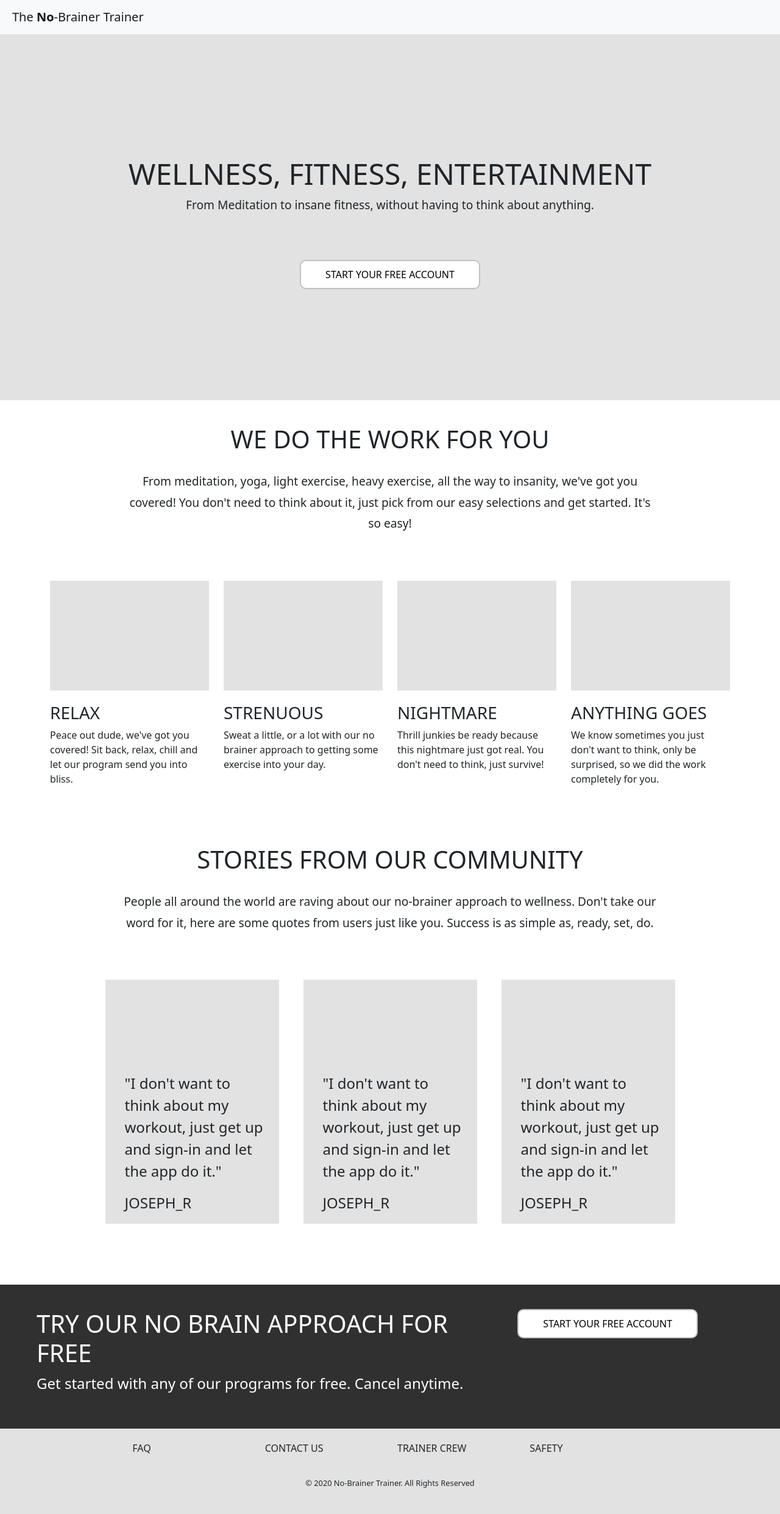
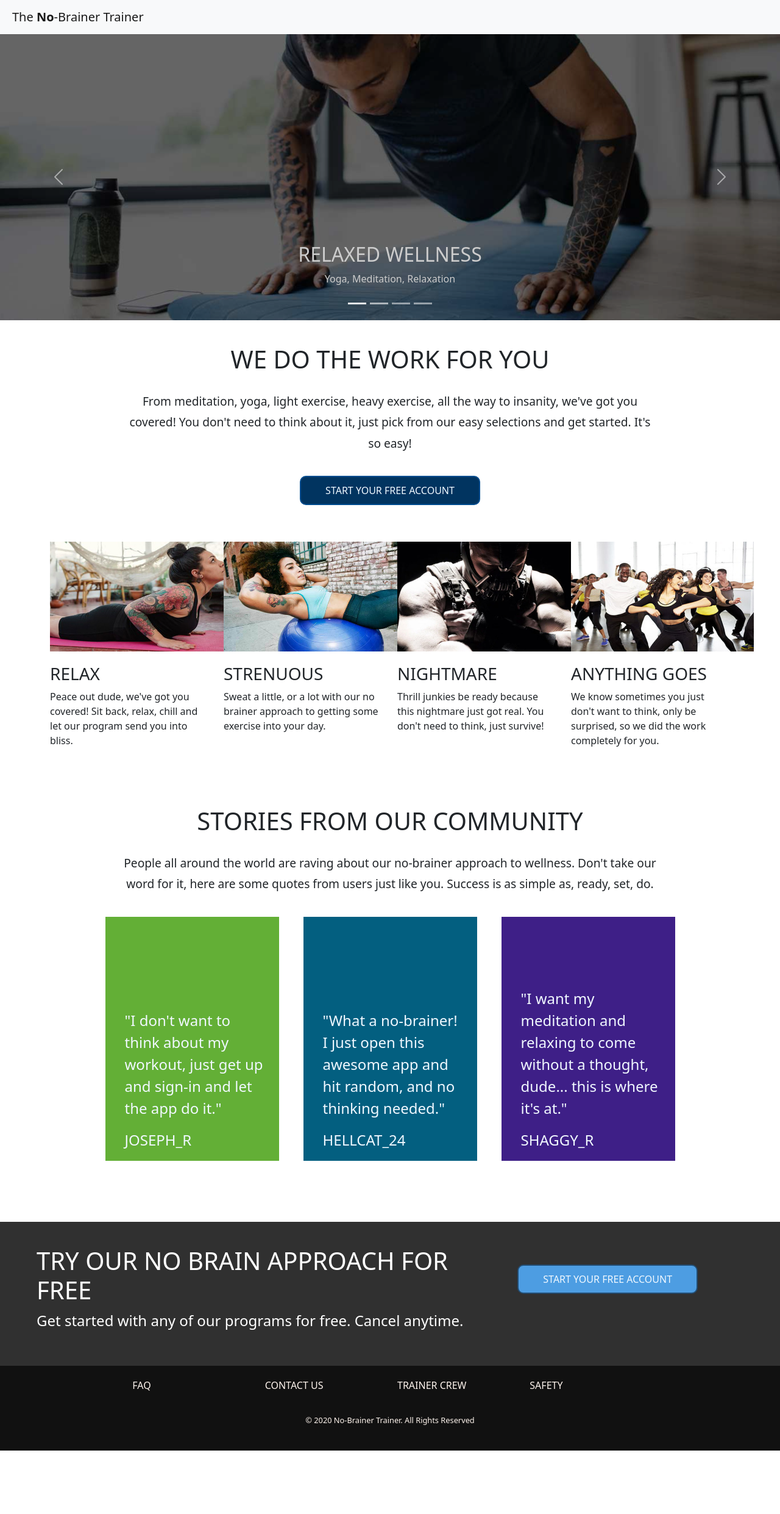
Before and after one commit to pmhagwood/no-brainertrainer, a website: page public/index.html in a window 1280 px wide. Shown: the whole page at 61% size. After the commit the page ends 2378 px from the top, so only its background shows below. Drawn offline with nearby package versions, Linux system fonts and the light colour scheme.

Commit message:
Index images and responsive

```diff
--- a/public/index.html
+++ b/public/index.html
@@ -22,14 +22,64 @@
     </header>
     <main>
         <section>
-            <div class="col-md-12 heroblock">
+            <!-- <div class="col-md-12 heroblock">
                 <div class="herocontent">
                     <h1 class="mainheadline">WELLNESS, FITNESS, ENTERTAINMENT</h1>
                     <p class="subheadcopy">From Meditation to insane fitness, without having to think about anything.
                     </p>
                     <button class="btn-accout" >START YOUR FREE ACCOUNT</button>
                 </div>
-            </div>
+            </div> -->
+            <div id="carouselExampleIndicators" class="carousel slide" data-ride="carousel">
+                <ol class="carousel-indicators">
+                  <li data-target="#carouselExampleIndicators" data-slide-to="0" class="active"></li>
+                  <li data-target="#carouselExampleIndicators" data-slide-to="1"></li>
+                  <li data-target="#carouselExampleIndicators" data-slide-to="2"></li>
+                  <li data-target="#carouselExampleIndicators" data-slide-to="3"></li>
+                </ol>
+                <div class="carousel-inner">
+                  <div class="carousel-item active">
+                    <img class="d-block w-100" src="assets/images/hero/yoga-1366x500.jpg" alt="First slide">
+                    <div class="carousel-caption">
+                        <h2>RELAXED WELLNESS</h2>
+                        <p>Yoga, Meditation, Relaxation</p>
+                      </div>
+                    <div class="black-overlay"></div>
+                  </div>
+                  <div class="carousel-item">
+                    <img class="d-block w-100" src="assets/images/hero/exercise1-1366x500.jpg" alt="Second slide">
+                    <div class="carousel-caption">
+                        <h2>FITNESS YOUR WAY</h2>
+                        <p>Exercise, Mobility, BUILD-UP</p>
+                      </div>
+                    <div class="black-overlay"></div>
+                  </div>
+                  <div class="carousel-item">
+                    <img class="d-block w-100" src="assets/images/hero/mudexercise-1366x500.jpg" alt="Third slide">
+                    <div class="carousel-caption">
+                        <h2>SLING SWEAT AND DIRT</h2>
+                        <p>Insanity, Nightmare, Heat</p>
+                      </div>
+                    <div class="black-overlay"></div>
+                  </div>
+                  <div class="carousel-item">
+                    <img class="d-block w-100" src="assets/images/hero/exercise2-1366x500.jpg" alt="fourth slide">
+                    <div class="carousel-caption">
+                        <h2>MIX IT UP!</h2>
+                        <p>Random Exercise Everyday</p>
+                      </div>
+                    <div class="black-overlay"></div>
+                  </div>
+                </div>
+                <a class="carousel-control-prev" href="#carouselExampleIndicators" role="button" data-slide="prev">
+                  <span class="carousel-control-prev-icon" aria-hidden="true"></span>
+                  <!-- <span class="sr-only">Previous</span> -->
+                </a>
+                <a class="carousel-control-next" href="#carouselExampleIndicators" role="button" data-slide="next">
+                  <span class="carousel-control-next-icon" aria-hidden="true"></span>
+                  <!-- <span class="sr-only">Next</span> -->
+                </a>
+              </div>
         </section>
         <section>
             <div class="programscontent">
@@ -37,29 +87,38 @@
                 <p>From meditation, yoga, light exercise, heavy exercise, all the way to insanity, we've got you
                     covered! You don't need to think about it, just pick from our easy selections and get started. It's
                     so easy!</p>
+                    <button class="btn-accout firstbtn" >START YOUR FREE ACCOUNT</button>
             </div>
             <div class="container programsblocks">
                 <div class="row">
                     <div class="col-md-3 programblock">
-                        <div class="imageholder"></div>
+                        <div class="imageholder">
+                            <img src="assets/images/index/yoga-522x357.jpg" alt="yoga image" height="357" width="522" >
+                        </div>
                         <h3 class="programtitle">RELAX</h3>
                         <p>Peace out dude, we've got you covered! Sit back, relax, chill and let our program send you
                             into bliss.</p>
                     </div>
                     <div class="col-md-3 programblock">
-                        <div class="imageholder"></div>
+                        <div class="imageholder">
+                            <img src="assets/images/index/sweat-522x357.jpg" alt="yoga image" height="357" width="522" >
+                        </div>
                         <h3 class="programtitle">STRENUOUS</h3>
                         <p>Sweat a little, or a lot with our no brainer approach to getting some exercise into your day.
                         </p>
                     </div>
                     <div class="col-md-3 programblock">
-                        <div class="imageholder"></div>
+                        <div class="imageholder">
+                            <img src="assets/images/index/insane-522x357.jpg" alt="yoga image" height="357" width="522" >
+                        </div>
                         <h3 class="programtitle">NIGHTMARE</h3>
                         <p>Thrill junkies be ready because this nightmare just got real. You don't need to think, just
                             survive!</p>
                     </div>
                     <div class="col-md-3 programblock">
-                        <div class="imageholder"></div>
+                        <div class="imageholder">
+                            <img src="assets/images/index/mix-522x357.jpg" alt="yoga image" height="357" width="522" >
+                        </div>
                         <h3 class="programtitle">ANYTHING GOES</h3>
                         <p>We know sometimes you just don't want to think, only be surprised, so we did the work
                             completely for you.</p>
@@ -84,16 +143,16 @@
                     </div>
                     <div class="col-md-3 testimonialblock">
                         <div class="testimonialcontent">
-                            <p>"I don't want to think about my workout, just get up and sign-in and let the app do it."
+                            <p>"What a no-brainer! I just open this awesome app and hit random, and no thinking needed."
                             </p>
-                            <p class="user-name">JOSEPH_R</p>
+                            <p class="user-name">HELLCAT_24</p>
                         </div>
                     </div>
                     <div class="col-md-3 testimonialblock">
                         <div class="testimonialcontent">
-                            <p>"I don't want to think about my workout, just get up and sign-in and let the app do it."
+                            <p>"I want my meditation and relaxing to come without a thought, dude... this is where it's at."
                             </p>
-                            <p class="user-name">JOSEPH_R</p>
+                            <p class="user-name">SHAGGY_R</p>
                         </div>
                     </div>
                 </div>
@@ -103,12 +162,12 @@
     <footer>
 
         <div class="row startbanner justify-content-md-center">
-            <div class="col-md-8">
+            <div class="col-md-8 footerbanner">
                 <h4>TRY OUR NO BRAIN APPROACH FOR FREE</h4>
                 <p>Get started with any of our programs for free. Cancel anytime.</p>
             </div>
             <div class="col-md-4">
-                <button class="btn-accout">START YOUR FREE ACCOUNT</button>
+                <button class="btn-accout secondbtn">START YOUR FREE ACCOUNT</button>
             </div>
         </div>
         <div class="row justify-content-md-center footerlinks">
--- a/public/js/index.js
+++ b/public/js/index.js
@@ -7,4 +7,8 @@ $(document).ready(() => {
         //this will redirect us in same window
         document.location.href = "/signup";
     });
+
+    $('.carousel').carousel({
+        interval: 5000
+    });
 });
--- a/public/stylesheets/style.css
+++ b/public/stylesheets/style.css
@@ -5,6 +5,20 @@ form.login {
 
 /* ========== layout =========== */
 /* index.html content layout */
+.carousel {
+  background-color: black;
+}
+.carousel-item{
+  position: relative !important;
+}
+.black-overlay {
+  position: absolute;
+  top: 0px;
+  left: 0px;
+  height: 100%;
+  width:100%;
+  background: rgba(0,0,0,0.2);
+}
 .mainnav {
   padding-left: 20px;
 }
@@ -17,17 +31,27 @@ form.login {
   padding-top: 200px;
 }
 .btn-accout {
-  background-color: white;
+  background-color: rgb(1, 52, 96);
   padding: 10px 40px;
-  border: 2px solid rgb(193, 193, 193);
+  border: 2px solid rgb(1, 77, 143);
   border-radius: 10px 10px 10px 10px;
+  color: aliceblue;
 }
-.herocontent .btn-accout {
-  margin-top: 60px;
+.firstbtn {
+  margin-bottom: 60px;
+}
+
+.secondbtn {
+  margin-top: 30px;
+  background-color: rgb(77, 157, 226);
+  padding: 10px 40px;
+  border: 2px solid rgb(35, 76, 113);
+  border-radius: 10px 10px 10px 10px;
+  color: aliceblue;
 }
 
 .btn-accout:hover {
-  background-color: rgb(223, 223, 223);
+  background-color: rgb(27, 112, 186);
 }
 
 /* index section 2 layout */
@@ -36,12 +60,19 @@ form.login {
   text-align: center;
 }
 .programscontent p {
-  padding: 20px 200px 60px 200px;
+  padding: 20px 200px 20px 200px;
   line-height: 1.8em;
 }
+
 .imageholder {
   height: 180px;
+  width: 300px;
   background-color: rgb(226, 226, 226);
+}
+
+.imageholder img {
+    max-width: 100%;
+    max-height: 100%;
 }
 
 .programsblocks {
@@ -50,10 +81,21 @@ form.login {
 
 /* index testimonial section */
 .testimonialblock {
-  background-color: rgb(226, 226, 226);
   height: 400px;
   position: relative;
   margin: 0px 20px;
+}
+.testimonialblock:nth-child(1){
+  background-color: rgb(99, 175, 54);
+  color: aliceblue;
+}
+.testimonialblock:nth-child(2){
+  background-color: rgb(3, 95, 128);
+  color: aliceblue;
+}
+.testimonialblock:nth-child(3){
+  background-color: rgb(62, 31, 135);
+  color: aliceblue;
 }
 .testimonialcontent {
   position: absolute;
@@ -71,7 +113,8 @@ form.login {
 }
 
 footer {
-  background-color: rgb(226, 226, 226);
+  background-color:rgb(17, 17, 17);
+  color:seashell;
 }
 .footerlinks {
   padding: 20px 0px
@@ -106,6 +149,8 @@ footer {
 .programblock .programtitle {
   margin-top: 20px;
 }
+
+
 
 /* index testimonial blocks */
 .testimonialcontent {
@@ -172,15 +217,7 @@ footer {
   font-size: .8em;
 }
 
-@media only screen and (max-width: 700px) {
-  .bkndBoxRight2 {
-    height: 250px;
-    padding: 15px;
-    border: 1px solid #000;
-    background-color: rgb(250, 245, 225);
-    margin-top:10px;
-  }
-}
+
 
 .relaxblock {
   background-image: url("../assets/manintree.jpg");
@@ -298,3 +335,44 @@ padding: 20px;
 .programsblocks h2 {
   margin-bottom: 20px;
 }
+
+/* ====== responsive ========= */
+
+@media only screen and (max-width: 700px) {
+  .bkndBoxRight2 {
+    height: 250px;
+    padding: 15px;
+    border: 1px solid #000;
+    background-color: rgb(250, 245, 225);
+    margin-top:10px;
+  }
+  .programscontent p {
+    padding: 20px 10px 20px 10px;
+    line-height: 1.5em;
+  }
+  .programscontent h2 {
+    font-size: 1.5em;
+    padding: 0px 5px;
+  }
+  .programscontent p {
+    font-size: .9em;
+  }
+  .programblock {
+    width:300px;
+  }
+  .programsblocks {
+    margin: 0px 15%;
+  }
+  .testimonialblock {
+    margin: 20px 0px;
+  }
+  .footerbanner h4 {
+font-size: 1.5em;
+  }
+  .footerbanner p {
+    font-size: .9em;
+  }
+  .footerlinks {
+    margin: 0px auto;
+  }
+}
```
Also changed, not shown: public/assets/images/hero/exercise1-1366x500.jpg (added), public/assets/images/hero/exercise2-1366x500.jpg (added), public/assets/images/hero/mudexercise-1366x500.jpg (added), public/assets/images/hero/yoga-1366x500.jpg (added), public/assets/images/index/insane-522x357.jpg (added), public/assets/images/index/mix-522x357.jpg (added), public/assets/images/index/sweat-522x357.jpg (added), public/assets/images/index/yoga-522x357.jpg (added).
